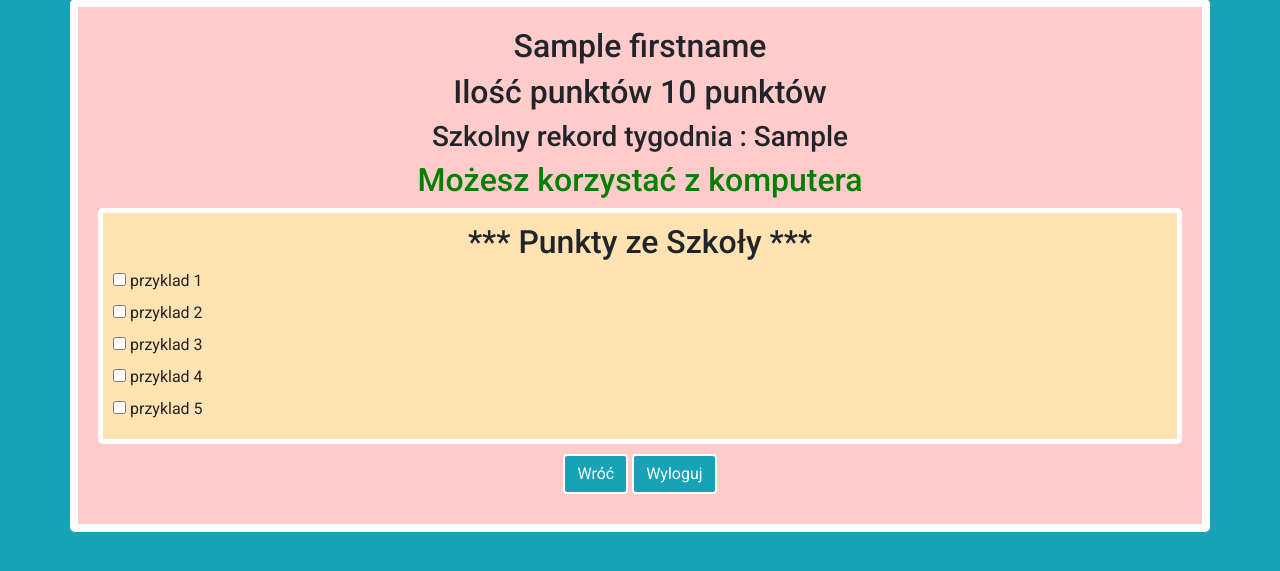
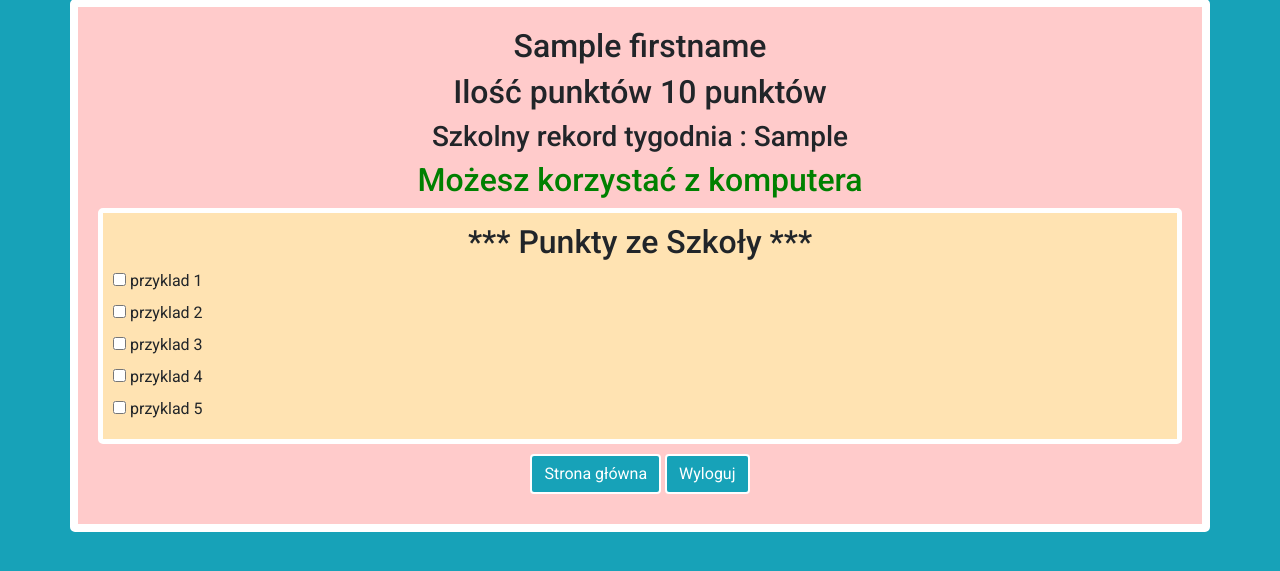
Before and after one commit to tgbdc7/zeton, a Flask app: template zeton/templates/school_points_detail.html in a window 1280 px wide. Shown: the part 121-692 px from the top of the page. Run offline with Flask 2, Linux system fonts and the light colour scheme; the template is opened without the code that fills it: most values are stand-ins (such as "Sample title", 1, 10 or a date in 2020); some libraries are stand-ins or nearby versions.

Commit message:
edit buttons

```diff
--- a/zeton/templates/school_points_detail.html
+++ b/zeton/templates/school_points_detail.html
@@ -27,7 +27,10 @@
 
     <form>
         <div class="button">
-            <a class="btn btn-info" href="/">Wróć</a>
+            {% if role == 'caregiver' %}
+            <a class="btn btn-info" href="/child/{{ child.id }}">Wróć</a>
+            {% endif %}
+            <a class="btn btn-info" href="/">Strona główna</a>
             <a class="btn btn-info" href="/logout">Wyloguj</a>
         </div>
     </form>
--- a/zeton/views.py
+++ b/zeton/views.py
@@ -52,11 +52,13 @@ def child(child_id):
 
     return render_template('caregiver_panel.html', **context)
 
+
 @bp.route('/school_points_detail/<child_id>')
 @auth.login_required
 def school_points_detail(child_id):
     users.load_logged_in_user_data()
     logged_user_id = g.user_data['id']
+    role = g.user_data['role']
 
     try:
         child = users.get_child_data(child_id)
@@ -67,7 +69,6 @@ def school_points_detail(child_id):
             users.is_child_under_caregiver(child_id, logged_user_id)):
         return abort(403)
 
-
-    context = {'child': child}
+    context = {'child': child, 'role': role}
 
     return render_template('school_points_detail.html', **context)
```
